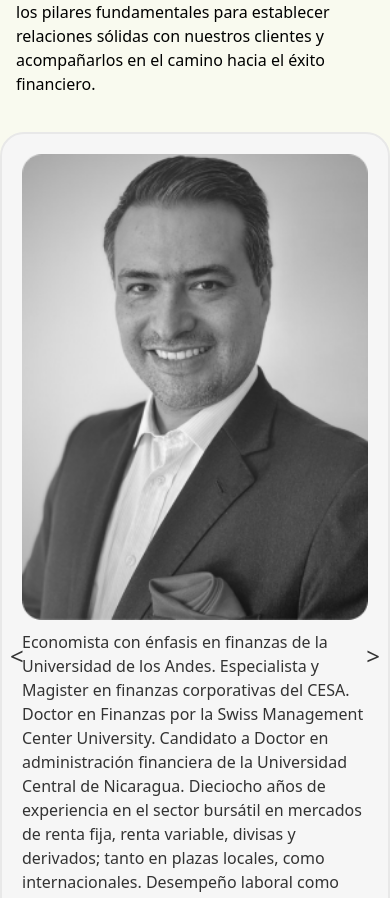
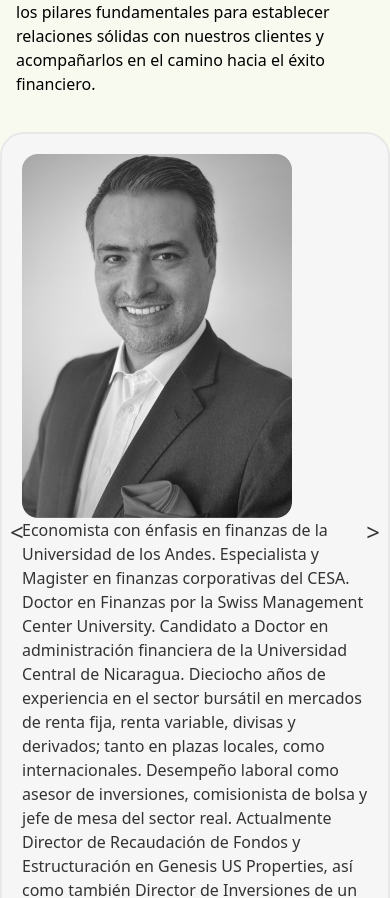
Before and after one commit to DianaSolarte/LerevePage, a Vue app: page /aboutus in a window 390 px wide. Shown: the part 3385-4283 px from the top of the page. Built offline with nearby package versions, Linux system fonts and the light colour scheme.

Commit message:
ultimo avance

```diff
--- a/package.json
+++ b/package.json
@@ -12,6 +12,7 @@
     "@headlessui/vue": "^1.7.22",
     "@heroicons/vue": "^2.1.3",
     "animate.css": "^4.1.1",
+    "axios": "^1.7.2",
     "swiper": "^11.1.3",
     "vue": "^3.4.21",
     "vue-carousel": "^0.18.0",
--- a/src/components/layouts/Whatsapp.vue
+++ b/src/components/layouts/Whatsapp.vue
@@ -1,5 +1,5 @@
 <template>
-  <div class="fixed bottom-5 right-5 z-50">
+  <div class="fixed bottom-5 md:right-5 lg:right-10 z-50">
     <a href="https://wa.me/573227023917" target="_blank" class="inline-block bg-green-500 rounded-full p-4 shadow-lg hover:bg-green-600 transition-transform transform hover:rotate-12">
       <img src="https://upload.wikimedia.org/wikipedia/commons/5/5e/WhatsApp_icon.png" alt="WhatsApp" class="h-8 w-8 rotate-animation">
     </a>
--- a/src/components/layouts/layoutAboutUs/Carousel.vue
+++ b/src/components/layouts/layoutAboutUs/Carousel.vue
@@ -1,6 +1,6 @@
 <template>
   <div class="carousel-container">
-    <div class="carousel-wrapper" :style="{ transform: `translateX(-${currentSlide * 100}%)` }">
+    <div class="carousel-wrapper" :style="{ transform: `translateX(-${currentSlide * slideWidth}%)` }">
       <div class="carousel-item">
         <div class="carousel-content" style="background-color: #F6F6F6;">
           <img src="../../../assets/AboutUs/Rectangle 19.png" alt="Imagen 1" class="carousel-image">
@@ -48,6 +48,7 @@ export default {
   data() {
     return {
       currentSlide: 0,
+      slideWidth: 50, // Ancho de cada slide en porcentaje
     };
   },
   methods: {
@@ -55,11 +56,11 @@ export default {
       if (this.currentSlide > 0) {
         this.currentSlide--;
       } else {
-        this.currentSlide = 2; // Volver al último slide si estamos en el primero
+        this.currentSlide = 1; // Volver al penúltimo slide si estamos en el primero
       }
     },
     nextSlide() {
-      if (this.currentSlide < 2) { // Permitir avanzar si no estamos en el último slide
+      if (this.currentSlide < 1) { // Permitir avanzar si no estamos en el último slide
         this.currentSlide++;
       } else {
         this.currentSlide = 0; // Volver al primer slide si estamos en el último
@@ -78,11 +79,13 @@ export default {
 
 .carousel-wrapper {
   display: flex;
-  transition: transform 0.5s ease;
+  transition: transform
+0.5s ease;
 }
 
 .carousel-item {
-  flex: 0 0 100%; /* Cada item ocupa el 100% del contenedor */
+  flex: 0 0 50%; /* Cada item ocupa el 50% del contenedor */
+  height: 800px;
   box-sizing: border-box;
 }
 
@@ -93,12 +96,13 @@ export default {
   border: 2px solid #E8E8E8;
   display: flex;
   flex-direction: column;
-  align-items: center;
+  align-items: flex-start; /* Alinear contenido a la izquierda */
 }
 
 .carousel-image {
-  width: 100%;
-  margin-bottom: 10px;
+  width: 270px; /* Ancho de la imagen */
+  height: 363.89px; /* Altura de la imagen */
+  margin-right: 10px; /* Espacio entre la imagen y el texto */
   border-radius: 12px;
 }
 
@@ -133,4 +137,17 @@ export default {
 .next-button {
   right: 10px;
 }
+/* Estilos para dispositivos móviles */
+@media (max-width: 640px) {
+  .carousel-wrapper {
+    overflow-x: hidden; /* Ocultar desplazamiento horizontal */
+    scroll-snap-type: none; /* Deshabilitar el desplazamiento de tarjetas */
+    -webkit-overflow-scrolling: touch; /* Desplazamiento suave para dispositivos iOS */
+    flex-wrap: nowrap; /* Alinear las tarjetas en una sola fila */
+  }
+
+  .carousel-item {
+    flex: 0 0 100%; /* Cada tarjeta ocupa el 100% del contenedor */
+  }
+}
 </style>
--- a/src/components/views/HomeView.vue
+++ b/src/components/views/HomeView.vue
@@ -9,11 +9,14 @@
         <h2 class="text-6xl font-bold mt-6 mb-8">Asesoría Financiera e Inmobiliaria para Family Office</h2>
         <p class="text-gray-700">Somos una firma especializada en proporcionar asesoramiento financiero y empresarial a su Family Office. Nuestra experiencia y compromiso nos permiten ofrecer soluciones integrales para proteger y hacer crecer su patrimonio.</p>
         <button class="mt-8 inline-flex items-center px-6 py-3 border border-transparent text-base font-medium rounded-md text-white bg-blue-500 hover:bg-blue-600 focus:outline-none focus:ring-2 focus:ring-offset-2 focus:ring-blue-500">
-          Contáctenos
-          <svg class="w-4 h-4 ml-2 -mr-1" xmlns="../../assets/Frame 14344.png" viewBox="0 0 20 20" fill="currentColor">
-            <path fill-rule="evenodd" d="M13.293 9l-3.147 3.146a.5.5 0 01-.708-.708l3.5-3.5a.5.5 0 000-.708l-3.5-3.5a.5.5 0 01.708-.708L13.293 7.5a2 2 0 000 2.829z" clip-rule="evenodd" />
-          </svg>
-        </button>
+  <router-link to="/form" class="flex items-center"> <!-- Agregar el enlace aquí -->
+    Contáctenos
+    <svg class="w-4 h-4 ml-2 -mr-1" xmlns="../../assets/Frame 14344.png" viewBox="0 0 20 20" fill="currentColor">
+      <path fill-rule="evenodd" d="M13.293 9l-3.147 3.146a.5.5 0 01-.708-.708l3.5-3.5a.5.5 0 000-.708l-3.5-3.5a.5.5 0 01.708-.708L13.293 7.5a2 2 0 000 2.829z" clip-rule="evenodd" />
+    </svg>
+  </router-link> <!-- Agregar el enlace aquí -->
+</button>
+
       </div>
 
       <!-- Cuadro derecho con imagen -->
```
Also changed, not shown: 1 other file (tests, documents, lock files or other folders).
